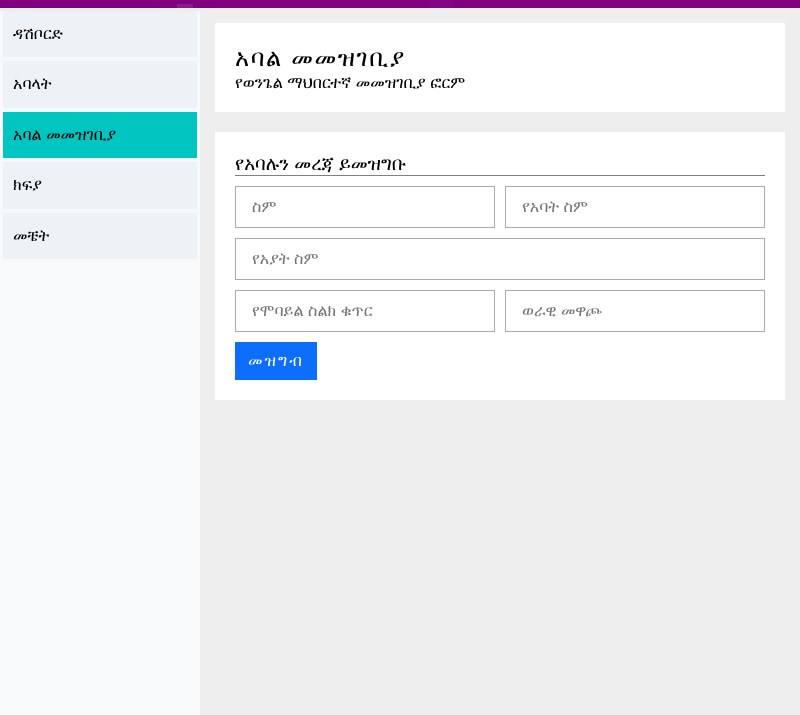
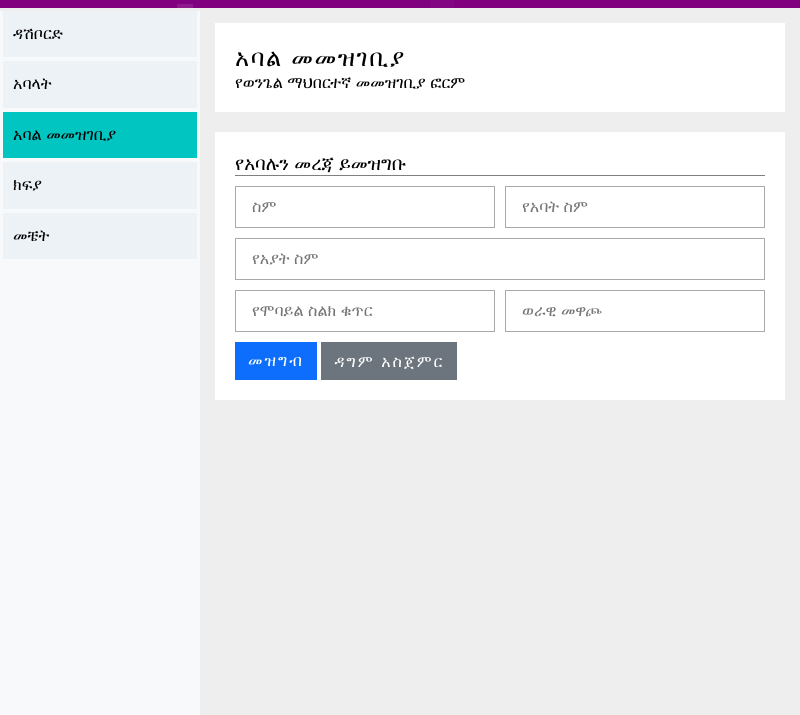
Before and after one commit to wuletawwonte/partakers-tracker, an Electron app: page src/pages/addmember.html in a window 800 px wide. Shown: the part 168-883 px from the top of the page. Drawn offline with Linux system fonts and the light colour scheme.

Commit message:
reset button added in member registration form

```diff
--- a/src/pages/addmember.html
+++ b/src/pages/addmember.html
@@ -111,6 +111,7 @@
                             >
                                 መዝግብ
                             </button>
+                            <a href="addmember.html" class="btn btn-secondary">ዳግም አስጀምር</a>
                         </form>
                     </div>
                 </div>
```
